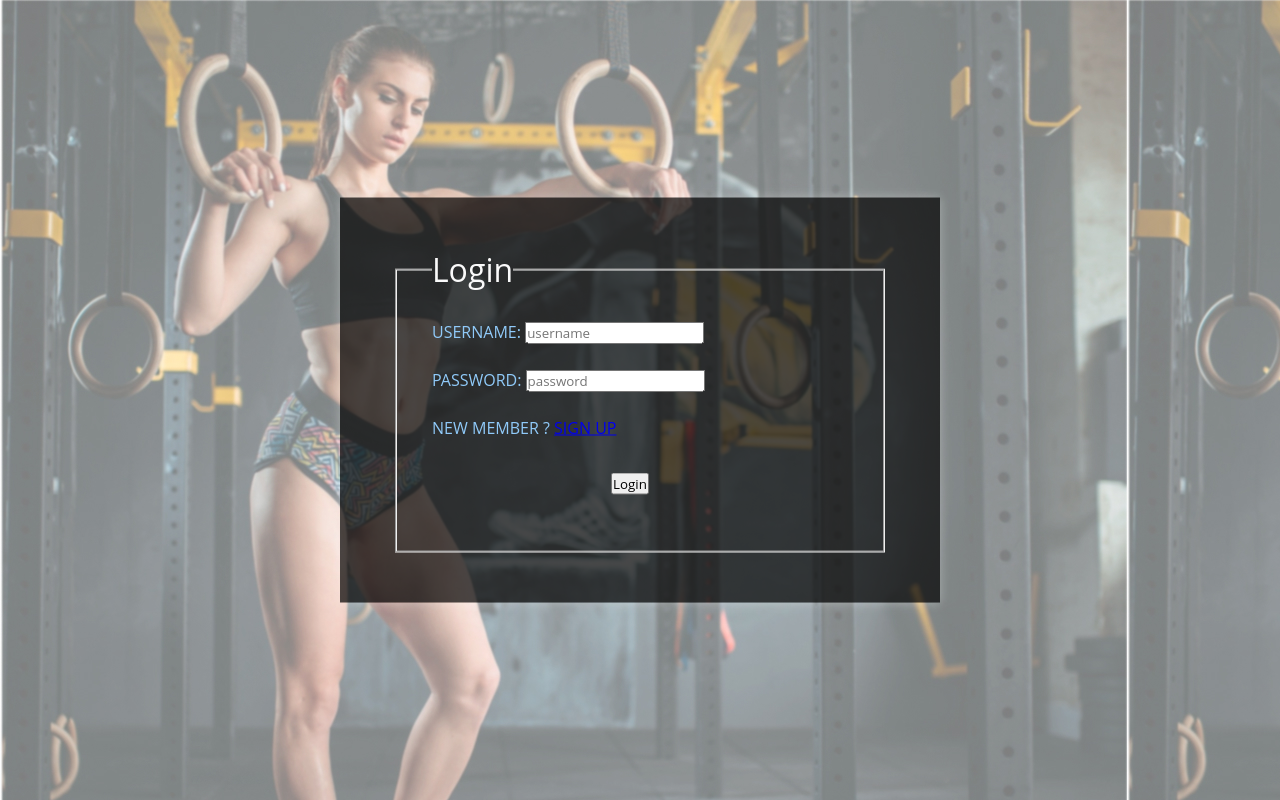
After one commit to MiruRyuuki/BodyWorks, a PHP site: page /login.php in a window 1280 px wide. The commit adds this page. Run offline with PHP 8.4, Linux system fonts and the light colour scheme.

Commit message:
Add files via upload

```diff
--- /dev/null
+++ b/login.php
@@ -0,0 +1,31 @@
+<!DOCTYPE HTML>
+<html>
+    <head>
+        <title>Login Page</title>
+        <link rel="stylesheet" href="style.css">
+    </head>
+
+    <body background = "gym.jpg">
+        <div class="container">
+            <form action="login.php" method="POST">
+                <fieldset>
+                <legend>Login</legend>
+                <p>
+                    <label>Username:</label>
+                    <input type="text" name="username" placeholder="username" />
+                </p>
+                <p>
+                    <label>Password:</label>
+                    <input type="password" name="password" placeholder="password" />
+                </p>
+                <p>
+                    <label>New Member ? <a href="Register.php">Sign Up</a> </label>
+                </p>
+                <button>
+                    <input type="submit" name="submit" value="Login" href="home/home.html"/>
+                <button>
+                </fieldset>
+            </form>
+        </div>
+    </body>
+</html>
--- a/style.css
+++ b/style.css
@@ -2,43 +2,55 @@
     margin: 0;
     padding: 0;
     box-sizing: border-box;
+    font-family: 'Open Sans', sans-serif;
 }
 
-body {
-    min-height: 100vh;
-    background-color: #fff;
+.container{
+    position: absolute;
+    left: 50%;
+    top: 50%;
+    transform: translate(-50%,-50%);
+    padding: 50px 55px;
+    width: 600px;
+    background-color: rgba(0,0,0,.7);
+    box-shadow: 0 0 10px rgba(255,255,255,.3);
 }
 
-.navbar {
-    width: 250px;
-    height: 100vh;
-    position: fixed;
-    background-color: #363740;
+.container fieldset{
+    padding: 30px 35px;
 }
 
-.nav-link {
-    font-size: 1.25em;
+.container legend{
+    color:#fafafa;
+    font-size: xx-large;
 }
 
-.nav-link:active,
-.nav-link:focus,
-.nav-link:hover {
-    background-color: #ffffff26;
+.container p{
+    text-align: left;
+    color: #fafafa;
+    margin-bottom: 25px;
+    text-transform: uppercase;
 }
 
-.dropdown-menu {
-    background-color: #7952b3;
+container p label a{
+    float: left;
+    color: #FFFFFF;
+    text-align: center;
+    padding: 14px 25px;
+    text-decoration: none;
+     position: relative;
 }
 
-.dropdown-item:active,
-.dropdown-item:focus,
-.dropdown-item:hover {
-    background-color: #ffffff26;
+.container label{
+    text-align: left;
+    color: #90caf9;
 }
 
-/* for main section */
-
-.my-container {
-    margin-left: 250px;
-
+.container button{
+    width: calc(100% - 20px);
+    padding: 4px 5px;
+    border: none;
+    background-color: transparent;
+    color: #fff;
+    font-size: 20px;
 }
```
Also changed, not shown: Register.php (added, +62 -0 lines), gym.jpg (added).
